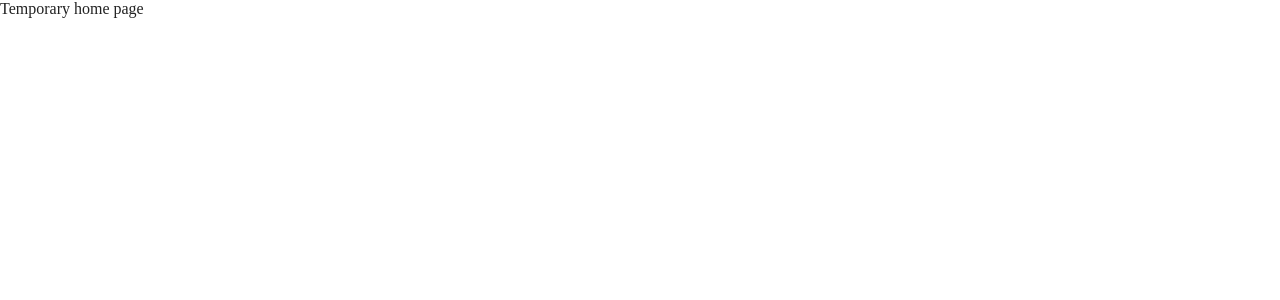
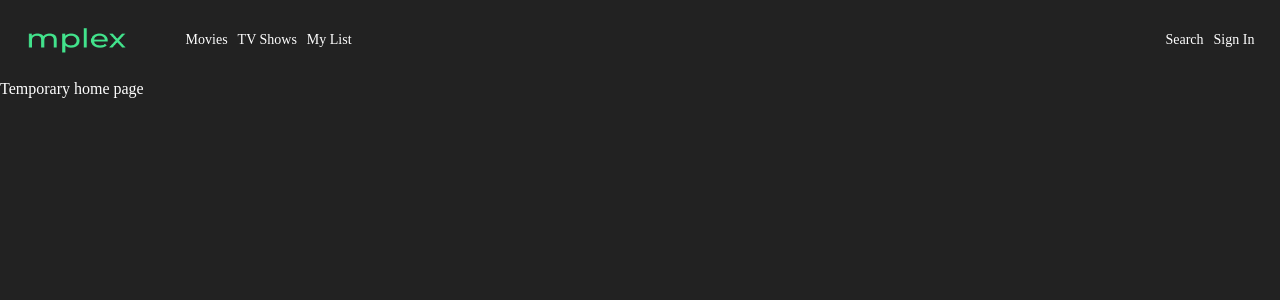
Before and after one commit to imchloedev/ch-page-app, a Next.js app: page / in a window 1280 px wide. Shown: the top 300 px of the page. Built offline with nearby package versions, Linux system fonts and the light colour scheme; a web font is replaced by a local one.

Commit message:
add: nav layout

```diff
--- a/pages/_app.tsx
+++ b/pages/_app.tsx
@@ -4,6 +4,7 @@ import { QueryClient, QueryClientProvider } from 'react-query';
 import { RecoilRoot } from 'recoil';
 import type { AppProps } from 'next/app';
 import globalStyle from '@src/styles/globalStyle';
+import Nav from '@src/components/common/Nav';
 
 export default function App({ Component, pageProps }: AppProps) {
   const queryClient = new QueryClient();
@@ -12,6 +13,7 @@ export default function App({ Component, pageProps }: AppProps) {
     <QueryClientProvider client={queryClient}>
       <RecoilRoot>
         <Global styles={globalStyle} />
+        <Nav />
         <Component {...pageProps} />
       </RecoilRoot>
     </QueryClientProvider>
--- a/pages/index.tsx
+++ b/pages/index.tsx
@@ -7,7 +7,7 @@ export default function Home() {
       <Seo title="Home">
         <meta name="home" content="movies & tv shows" />
       </Seo>
-      <div>Temporary home page</div>
+      <div style={{ height: '1000px' }}>Temporary home page</div>
     </>
   );
 }
--- /dev/null
+++ b/src/components/common/Nav.jsx
@@ -0,0 +1,79 @@
+import styled from '@emotion/styled';
+import { theme } from '@src/styles/theme';
+import Image from 'next/image';
+import Link from 'next/link';
+import React, { useEffect, useRef } from 'react';
+
+const Nav = () => {
+  const headerRef = useRef(null);
+
+  useEffect(() => {
+    window.addEventListener('scroll', () => {
+      const scrollTop = window.scrollY;
+      // console.log(scrollTop);
+      if (scrollTop > 0) {
+        headerRef.current.style.background = '#222';
+      } else {
+        headerRef.current.style.background = 'transparent';
+      }
+    });
+  }, []);
+
+  return (
+    <SNavContainer ref={headerRef}>
+      <SNavListWrapper>
+        <div>
+          <Image src="/images/logo.png" width={100} height={32} alt="logo" />
+        </div>
+        <SNav>
+          <ul>
+            <li>
+              <Link href="/movies">Movies</Link>
+            </li>
+            <li>
+              <Link href="/tv-shows">TV Shows</Link>
+            </li>
+            <li>
+              <Link href="my-list">My List</Link>
+            </li>
+          </ul>
+        </SNav>
+      </SNavListWrapper>
+      <SLeftWrapper>
+        <div>Search</div>
+        <div>Sign In</div>
+      </SLeftWrapper>
+    </SNavContainer>
+  );
+};
+
+export default Nav;
+
+const SNavContainer = styled.div`
+  ${theme.flex}
+  justify-content: space-between;
+  position: sticky;
+  top: 0;
+  left: 0;
+  right: 0;
+  height: 80px;
+  padding: 0 2vw;
+  font-size: 14px;
+`;
+
+const SNavListWrapper = styled.div`
+  ${theme.flex}
+  gap: 60px;
+`;
+
+const SNav = styled.nav`
+  ul {
+    ${theme.flex}
+    gap: 10px;
+  }
+`;
+
+const SLeftWrapper = styled.div`
+  ${theme.flex}
+  gap: 10px;
+`;
--- a/src/styles/globalStyle.ts
+++ b/src/styles/globalStyle.ts
@@ -1,4 +1,5 @@
 import { css } from '@emotion/react';
+import { theme } from './theme';
 
 const globalStyle = css`
   @font-face {
@@ -41,9 +42,10 @@ const globalStyle = css`
   }
 
   body {
+    background-color: ${theme.colors.deepGrey};
     font-family: 'NanumSquareNeo';
     font-weight: 400;
-    color: #222;
+    color: ${theme.colors.white};
     font-size: 16px;
     font-style: normal;
     line-height: normal;
@@ -55,7 +57,7 @@ const globalStyle = css`
   }
 
   a {
-    color: #222;
+    color: ${theme.colors.white};
     text-decoration: none;
   }
 
--- a/src/styles/index.d.ts
+++ b/src/styles/index.d.ts
@@ -1,4 +1,5 @@
 import '@emotion/styled';
+import { css } from '@emotion/react';
 
 declare module '@emotion/styled' {
   export interface ITheme {
@@ -24,5 +25,7 @@ declare module '@emotion/styled' {
       md: string;
       lg: string;
     };
+
+    flex: css;
   }
 }
--- a/src/styles/theme.ts
+++ b/src/styles/theme.ts
@@ -1,4 +1,10 @@
+import { css } from '@emotion/react';
 import { ITheme } from '@emotion/styled';
+
+const flex = css`
+  display: flex;
+  align-items: center;
+`;
 
 export const theme: ITheme = {
   colors: {
@@ -29,4 +35,6 @@ export const theme: ITheme = {
     md: '18px',
     lg: '24px',
   },
+
+  flex,
 };
```
Also changed, not shown: public/images/logo.png (added).
